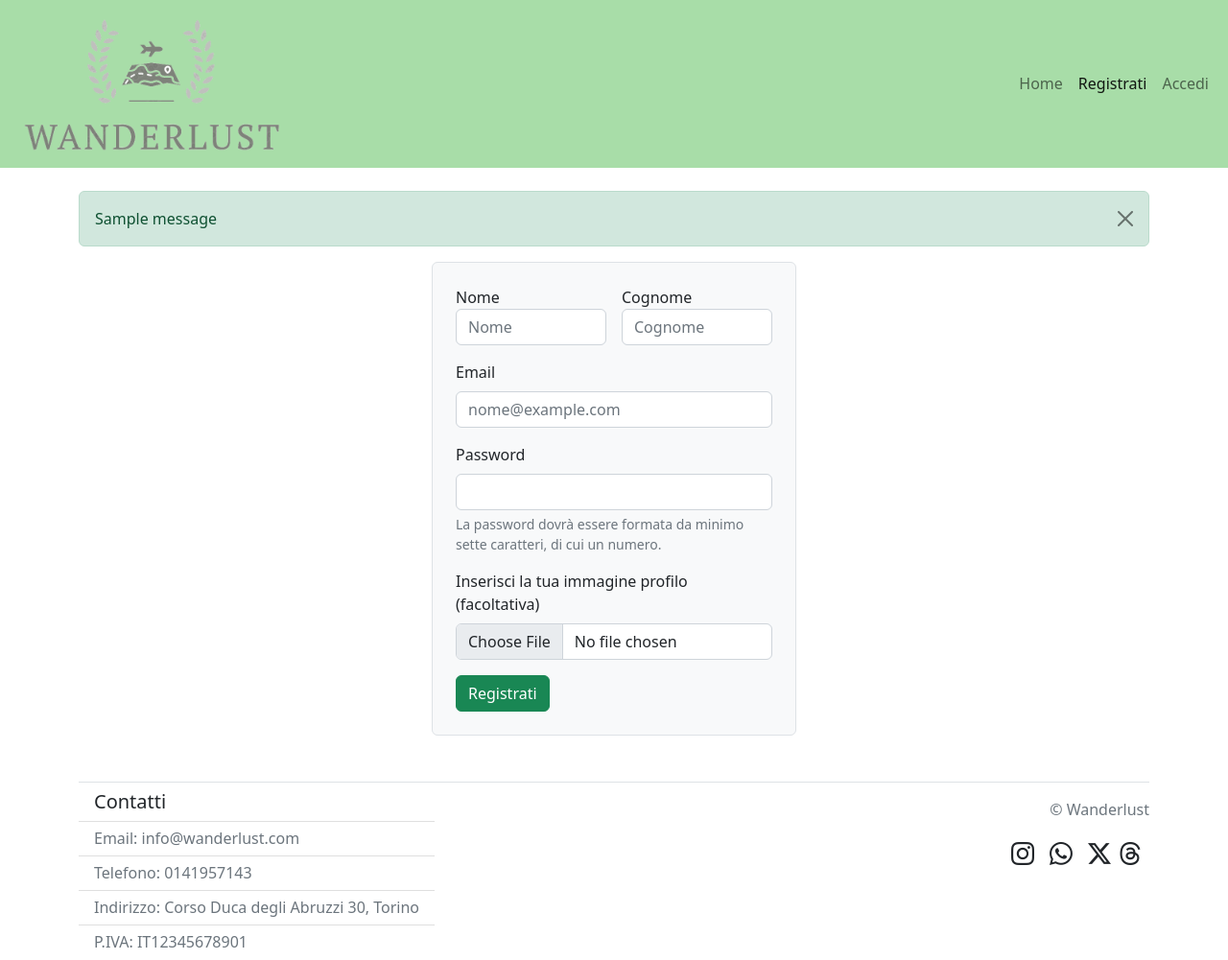
After one commit to steeedd/Wanderlust, a Flask app: page /registrazione in a window 1280 px wide. The commit adds this page. Shown: the whole page at 96% size. Run offline with Flask 3, Linux system fonts and the light colour scheme; one stand-in notice (Sample message) is shown.

Commit message:
signup-login-logout

```diff
--- a/app.py
+++ b/app.py
@@ -7,10 +7,138 @@ from werkzeug.security import generate_password_hash, check_password_hash
 # pip install Pillow
 from PIL import Image
 
+from models import User
+import utenti_dao
+
 
 app = Flask(__name__)
+app.config['SECRET_KEY'] = 'fkdwIO3KSoso2oi1393JDI2k2k1'
+
+login_manager = LoginManager()
+login_manager.init_app(app)
+
+PROFILE_IMG_HEIGHT = 160
 
 
 @app.route('/', methods = ['GET', 'POST'])
 def home():
     return render_template('base.html')
+
+
+@app.route('/registrazione')
+def iscriviti():
+    return render_template('signup.html')
+
+
+@app.route('/signup', methods = ['POST'])
+def signup():
+    user_signup = request.form.to_dict()
+
+    if user_signup.get('nome') == '':
+        flash('Devi compilare tutti i campi!', 'danger')
+        return redirect(url_for('iscriviti'))
+
+    if user_signup.get('cognome') == '':
+        flash('Devi compilare tutti i campi!', 'danger')
+        return redirect(url_for('iscriviti'))
+
+    if user_signup.get('email') == '':
+        flash('Devi compilare tutti i campi!', 'danger')
+        return redirect(url_for('iscriviti'))
+
+    if user_signup.get('password') == '':
+        flash('Devi compilare tutti i campi!', 'danger')
+        return redirect(url_for('iscriviti'))
+
+    if len(user_signup.get('nome')) < 2:
+        flash('Il nome inserito non è valido')
+        return redirect(url_for('iscriviti'))
+
+    if len(user_signup.get('cognome')) < 2:
+        flash('Il cognome inserito non è valido')
+        return redirect(url_for('iscriviti'))
+
+    if '@' not in user_signup.get('email') or '.' not in user_signup.get('email'):
+        flash('La mail inserita non esiste! La preghiamo di inserire un indirizzo mail valido', 'danger')
+        return redirect(url_for('iscriviti'))
+
+    if '1' not in user_signup.get('password') and '2' not in user_signup.get('password') and '3' not in user_signup.get('password') and '4' not in user_signup.get('password') and '5' not in user_signup.get('password') and '6' not in user_signup.get('password') and '7' not in user_signup.get('password') and '8' not in user_signup.get('password') and '9' not in user_signup.get('password') and '0' not in user_signup.get('password'):
+        flash('La password deve contentere un numero!', 'danger')
+        return redirect(url_for('iscriviti'))
+
+    verifica_email = utenti_dao.getIdUtenteByEmail(user_signup.get('email'))
+    if verifica_email:
+        flash('Questa email risulta già registrata', 'warning')
+        return redirect(url_for('iscriviti'))
+
+    user_signup['password'] = generate_password_hash(user_signup.get('password'))
+
+    immagine = request.files.get('immagine_profilo')
+    if immagine:
+        img = Image.open(immagine)
+
+        width, height = img.size
+        new_width = PROFILE_IMG_HEIGHT * width / height
+
+        size = new_width, PROFILE_IMG_HEIGHT
+        img.thumbnail(size, Image.Resampling.LANCZOS)
+
+        left = (new_width/2 - PROFILE_IMG_HEIGHT/2)
+        top = 0
+        right = (new_width/2 + PROFILE_IMG_HEIGHT/2)
+        bottom = PROFILE_IMG_HEIGHT
+
+        img = img.crop((left, top, right, bottom))
+
+        ext = immagine.filename.split('.')[-1]
+
+        img.save('static/utenti/' + user_signup.get('email').lower() + '.' + ext)
+
+        img_profilo = user_signup.get('email').lower() + '.' + ext
+        user_signup['img_profilo'] = img_profilo
+
+    else:
+        user_signup['img_profilo'] = 'user.jpg'
+
+    success = utenti_dao.inserisciUtente(user_signup)
+    if success:
+        flash('Registrazione avvenuta con successo!', 'success')
+        return redirect(url_for('home'))
+    else:
+        flash('Qualcosa è andato storto...', 'warning')
+        return redirect(url_for('iscriviti'))
+
+
+@app.route ('/accedi_form')
+def login_page():
+    return render_template('login.html')
+
+@app.route('/login' , methods = ['POST'])
+def login():
+    user_logged = request.form.to_dict()
+    utente = utenti_dao.getUtenteByEmail(user_logged.get('email'))
+    if utente and check_password_hash(utente['password'], user_logged.get('password')):
+        new = User(id=utente['id'], nome = utente['nome'], cognome = utente['cognome'], email = utente['email'], password = utente['password'], tipologia = utente['tipologia'], img_profilo = utente['img_profilo'])
+        login_user(new)
+        return redirect(url_for('home'))
+
+    else:
+        flash('La mail e/o la password inserita non è corretta', 'danger')
+        return redirect(url_for('login_page'))
+
+
+
+@app.route('/logout')
+@login_required
+def logout():
+    logout_user()
+    return redirect(url_for('home'))
+
+
+
+@login_manager.user_loader
+def load_user(user_id):
+    db_user = utenti_dao.getUtenteByID(user_id)
+    if db_user is not None:
+        user = User(id=db_user['id'], nome = db_user['nome'], cognome = db_user['cognome'], email = db_user['email'], password = db_user['password'], tipologia = db_user['tipologia'], img_profilo=db_user['img_profilo'])
+    return user
--- a/static/style.css
+++ b/static/style.css
@@ -5,3 +5,7 @@
 #logo{
     width: 40%;
 }
+
+.social_icon {
+    font-size: 1.5rem;
+}
--- a/templates/base.html
+++ b/templates/base.html
@@ -11,6 +11,7 @@
         integrity="sha384-Zenh87qX5JnK2Jl0vWa8Ck2rdkQ2Bzep5IDxbcnCeuOxjzrPF/et3URy9Bv1WTRi" crossorigin="anonymous">
     <link rel="stylesheet" href="https://cdn.jsdelivr.net/npm/bootstrap-icons@1.11.2/font/bootstrap-icons.min.css">
     <link rel="stylesheet" href="{{ url_for('static', filename='style.css') }}">
+    <link rel="icon" href="{{url_for('static', filename='logo/logo.png')}}" type="image/x-icon">
 </head>
 
 <body>
@@ -30,23 +31,65 @@
                         <li class="nav-item">
                         <a class="nav-link{%block active_home%} {%endblock%}" aria-current="page" href="/">Home</a>
                         </li>
+                        {%if current_user.is_authenticated == False %}
                         <li class="nav-item">
-                            <a class="nav-link {%block active_registrazione%} {%endblock%}" href="/">Registrati</a>
+                            <a class="nav-link {%block active_registrazione%} {%endblock%}" href="{{url_for('iscriviti')}}">Registrati</a>
                         </li>
                         <li class="nav-item">
-                        <a class="nav-link {%block active_login%} {%endblock%}" href="/">Accedi</a>
+                        <a class="nav-link {%block active_login%} {%endblock%}" href="{{url_for('login_page')}}">Accedi</a>
                         </li>
+                        {%else%}
                         <li class="nav-item">
                             <a class="nav-link {%block active_area_personale%}{%endblock%}" href="/">Area personale</a>
                         </li>
                         <li class="nav-item">
-                            <a class="nav-link" href="/">Logout</a>
+                            <a class="nav-link" href="{{url_for('logout')}}">Logout</a>
                         </li>
+                        {%endif%}
                     </ul>
                 </div>
             </div>
         </nav>
     </header>
+
+    <div class="container mt-4">
+        {% with messages = get_flashed_messages(with_categories=true) %}
+        {% if messages %}
+        {% for category, message in messages %}
+        <article class="alert alert-{{category}} alert-dismissible fade show col-12" role="alert">
+            {{ message }}
+            <button type="button" class="btn-close" data-bs-dismiss="alert" aria-label="Close"></button>
+        </article>
+        {% endfor %}
+        {% endif %}
+        {% endwith %}
+
+        <main class="row justify-content-center">
+          {%block content %}{% endblock %}
+        </main>
+
+        <footer class="mt-5 border-top d-flex justify-content-between">
+            <section>
+                <ul class="list-group list-group-flush">
+                    <li class="list-group-item display-6 fs-5">Contatti</li>
+                    <li class="list-group-item display-6 fs-6 text-secondary">Email: info@wanderlust.com</li>
+                    <li class="list-group-item display-6 fs-6 text-secondary">Telefono: 0141957143</li>
+                    <li class="list-group-item display-6 fs-6 text-secondary">Indirizzo: Corso Duca degli Abruzzi 30, Torino </li>
+                    <li class="list-group-item display-6 fs-6 text-secondary">P.IVA: IT12345678901</li>
+                  </ul>
+            </section>
+            <section>
+                <p class="mt-3 text-secondary text-end"> © Wanderlust </p>
+                <section class = "d-flex">
+                    <i class="bi bi-instagram px-2 social_icon"></i>
+                    <i class="bi bi-whatsapp px-2 social_icon"></i>
+                    <i class="bi bi-twitter-x ps-2 social_icon"></i>
+                    <i class="bi bi-threads px-2 social_icon"></i>
+                </section>
+            </section>
+
+        </footer>
+    </div>
 
 
 
--- /dev/null
+++ b/templates/signup.html
@@ -0,0 +1,37 @@
+{% extends "base.html" %}
+{% block title %} {{super()}} Registrati {% endblock %}
+{%block active_registrazione%} active {%endblock%}
+{% block content %}
+
+<article class="col-4 bg-light p-4 border rounded">
+    <form action="{{url_for('signup')}}" method="POST" enctype="multipart/form-data">
+        <section class="row g-3 mb-3">
+            <section class="col">
+                <label for = "idNome">Nome</label>
+                <input type="text" class="form-control" name="nome" id = "idNome" placeholder="Nome" aria-label="First name" required minlength="2">
+            </section>
+            <section class="col">
+                <label for = "idCognome">Cognome</label>
+                <input type="text" class="form-control" name = "cognome" placeholder="Cognome" id= "idCognome" aria-label="Last name" required minlength="2">
+            </section>
+        </section>
+        <section class="mb-3">
+            <label for="emailInput" class="form-label">Email</label>
+            <input type="text" class="form-control" name="email" id="emailInput" placeholder="nome@example.com" required>
+        </section>
+        <section class="mb-3">
+            <label for="passwordInput" class="form-label">Password</label>
+            <input type="password" class="form-control" name="password" id="passwordInput" minlength = "7" required>
+            <div id="passwordHelp" class="form-text">La password dovrà essere formata da minimo sette caratteri, di cui un numero.</div>
+        </section>
+        <section class="mb-3">
+            <label for="formFile" class="form-label">Inserisci la tua immagine profilo (facoltativa)</label>
+            <input class="form-control" type="file" id="formFile" name="immagine_profilo">
+        </section>
+        <input type="hidden" value="cliente" name="tipologia">
+
+        <button type="submit" class="btn btn-success">Registrati</button>
+    </form>
+</article>
+
+{%endblock%}
```
Also changed, not shown: models.py (added, +11 -0 lines), templates/login.html (added, +22 -0 lines), utenti_dao.py (added, +54 -0 lines), db/wanderlust.db (added), static/logo/logo.png, static/utenti/gabriele@locci.it.jpg (added), 4 other files.
